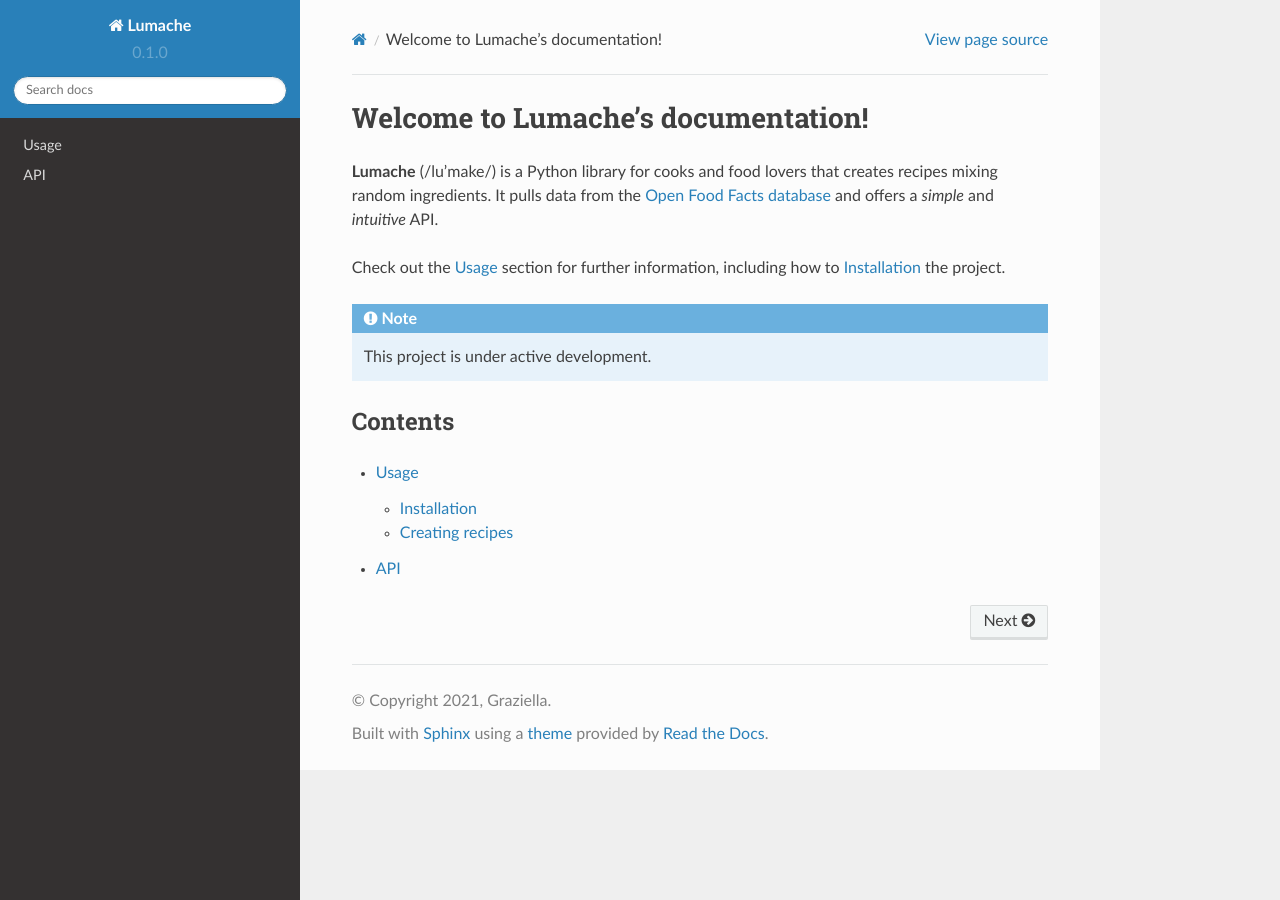
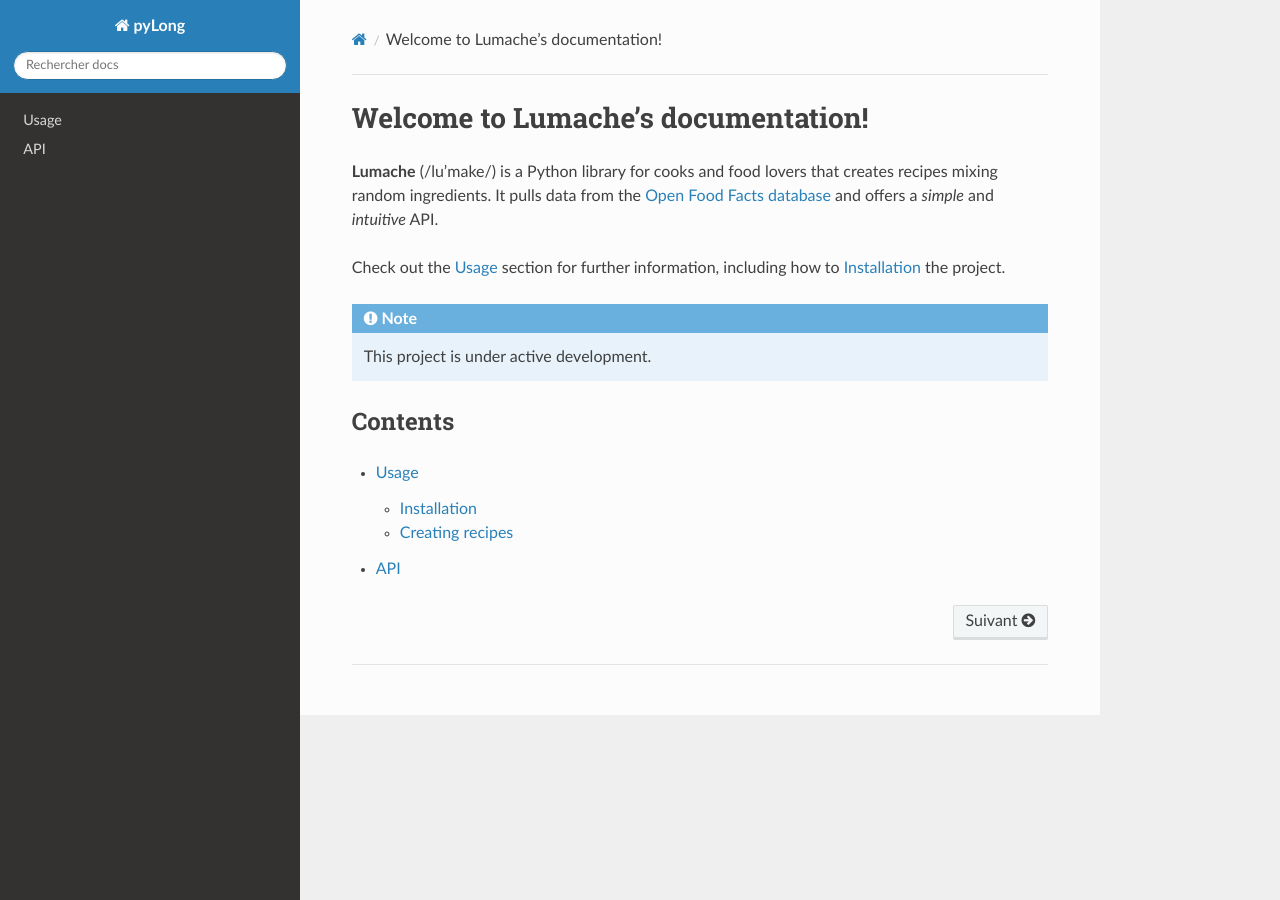
Before and after one commit to clementroussel/pyLong-doc, a Sphinx documentation site: the page built from docs/source/index.rst, in a window 1280 px wide. Built offline with Sphinx 7.4.7 and the Read the Docs theme 2.0.0, drawn with Linux system fonts in a browser that asks for light colours; some of the changed lines change nothing that is shown.

Commit message:
Update conf.py

```diff
--- a/docs/source/conf.py
+++ b/docs/source/conf.py
@@ -1,35 +1,69 @@
 # Configuration file for the Sphinx documentation builder.
+#
+# This file only contains a selection of the most common options. For a full
+# list see the documentation:
+# https://www.sphinx-doc.org/en/master/usage/configuration.html
 
-# -- Project information
+# -- Path setup --------------------------------------------------------------
 
-project = 'Lumache'
-copyright = '2021, Graziella'
-author = 'Graziella'
+# If extensions (or modules to document with autodoc) are in another directory,
+# add these directories to sys.path here. If the directory is relative to the
+# documentation root, use os.path.abspath to make it absolute, like shown here.
+#
+# import os
+# import sys
+# sys.path.insert(0, os.path.abspath('.'))
 
-release = '0.1'
-version = '0.1.0'
 
-# -- General configuration
+# -- Project information -----------------------------------------------------
 
-extensions = [
-    'sphinx.ext.duration',
-    'sphinx.ext.doctest',
-    'sphinx.ext.autodoc',
-    'sphinx.ext.autosummary',
-    'sphinx.ext.intersphinx',
+project = 'pyLong'
+copyright = '2022, Damien K., Clément R.'
+author = 'Damien K., Clément R.'
+
+
+# -- General configuration ---------------------------------------------------
+
+# Add any Sphinx extension module names here, as strings. They can be
+# extensions coming with Sphinx (named 'sphinx.ext.*') or your custom
+# ones.
+extensions = ['sphinx.ext.mathjax'
 ]
 
-intersphinx_mapping = {
-    'python': ('https://docs.python.org/3/', None),
-    'sphinx': ('https://www.sphinx-doc.org/en/master/', None),
-}
-intersphinx_disabled_domains = ['std']
-
+# Add any paths that contain templates here, relative to this directory.
 templates_path = ['_templates']
 
-# -- Options for HTML output
+# The language for content autogenerated by Sphinx. Refer to documentation
+# for a list of supported languages.
+#
+# This is also used if you do content translation via gettext catalogs.
+# Usually you set "language" from the command line for these cases.
+language = 'fr'
 
+# List of patterns, relative to source directory, that match files and
+# directories to ignore when looking for source files.
+# This pattern also affects html_static_path and html_extra_path.
+exclude_patterns = []
+
+today_fmt = '%d %B %Y'
+
+
+# -- Options for HTML output -------------------------------------------------
+
+# The theme to use for HTML and HTML Help pages.  See the documentation for
+# a list of builtin themes.
+#
 html_theme = 'sphinx_rtd_theme'
+html_logo = '.\icones\pyLong.png'
+html_show_copyright = False
+html_show_sphinx = False
+html_show_sourcelink = False
 
-# -- Options for EPUB output
-epub_show_urls = 'footnote'
+# Add any paths that contain custom static files (such as style sheets) here,
+# relative to this directory. They are copied after the builtin static files,
+# so a file named "default.css" will overwrite the builtin "default.css".
+html_static_path = ['_static']
+
+# -- Options for LaTeX output -------------------------------------------------
+latex_logo = '.\icones\pyLong.png'
+latex_documents = [('index', 'pylong.tex', 'Guide utilisateur de pyLong', 'Damien K., Clément R.', 'manual', True)]
```
